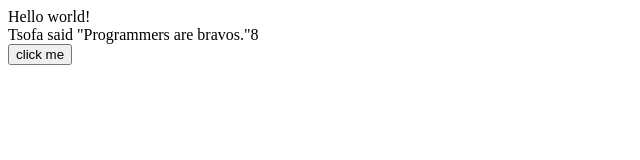
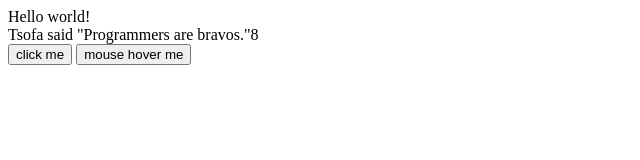
Before and after one commit to gtsofa/yt, a plain HTML site: page js_hacks/index.html in a window 1280 px wide. Shown: the whole page, without its empty margins (0-640 px from the left). Drawn offline with Linux system fonts and the light colour scheme.

Commit message:
refactor events

```diff
--- a/js_hacks/index.html
+++ b/js_hacks/index.html
@@ -41,6 +41,7 @@
     <form>
         <!--EVENT //onclick is event listener that acepts java code such as alert function -->
         <input type="button" value="click me" onclick="alert('you clicked me dawg')">
+        <input type="button" value="mouse hover me" onmouseover="alert('you mouse hover dawg')">
     </form>
 </body>
 </html>
```
